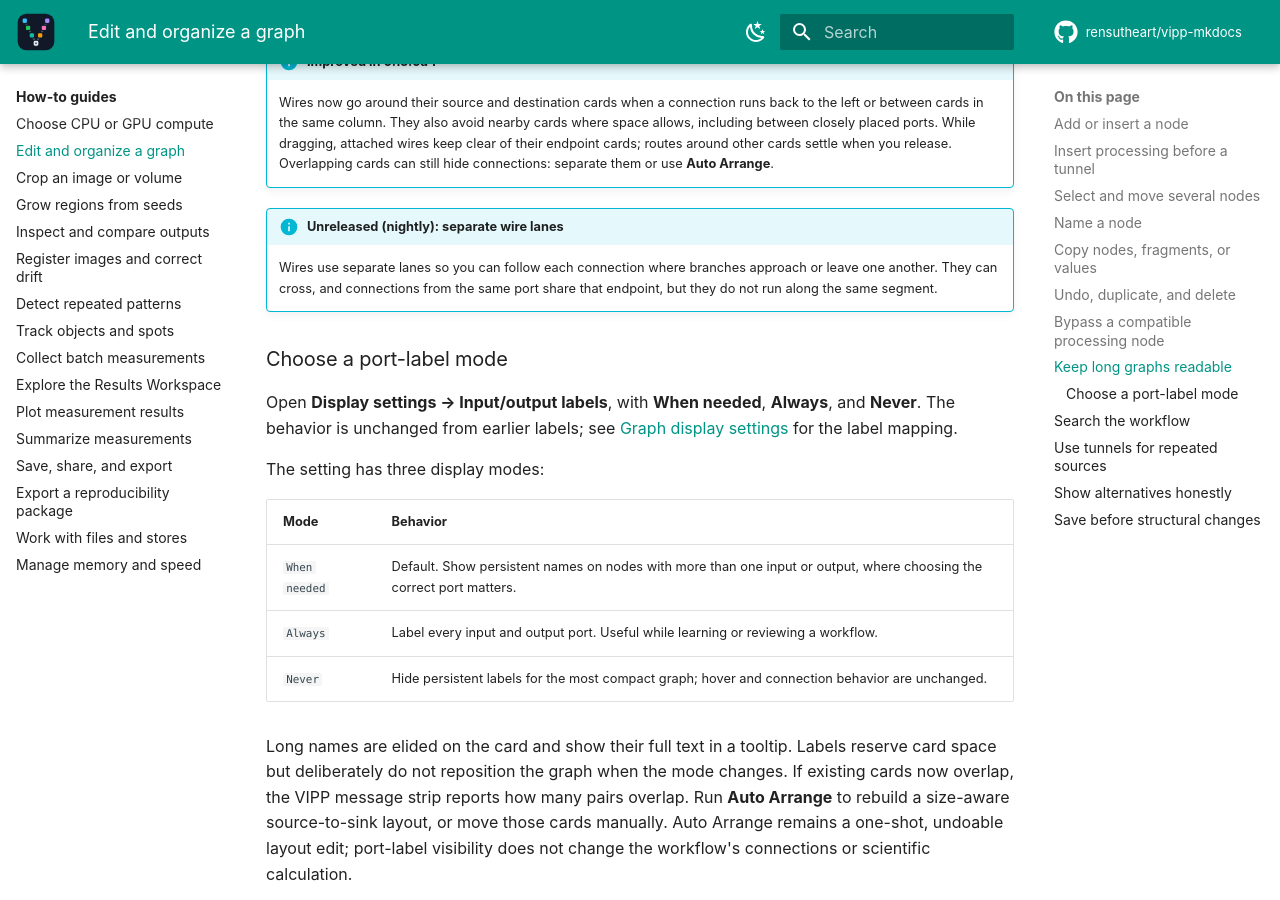
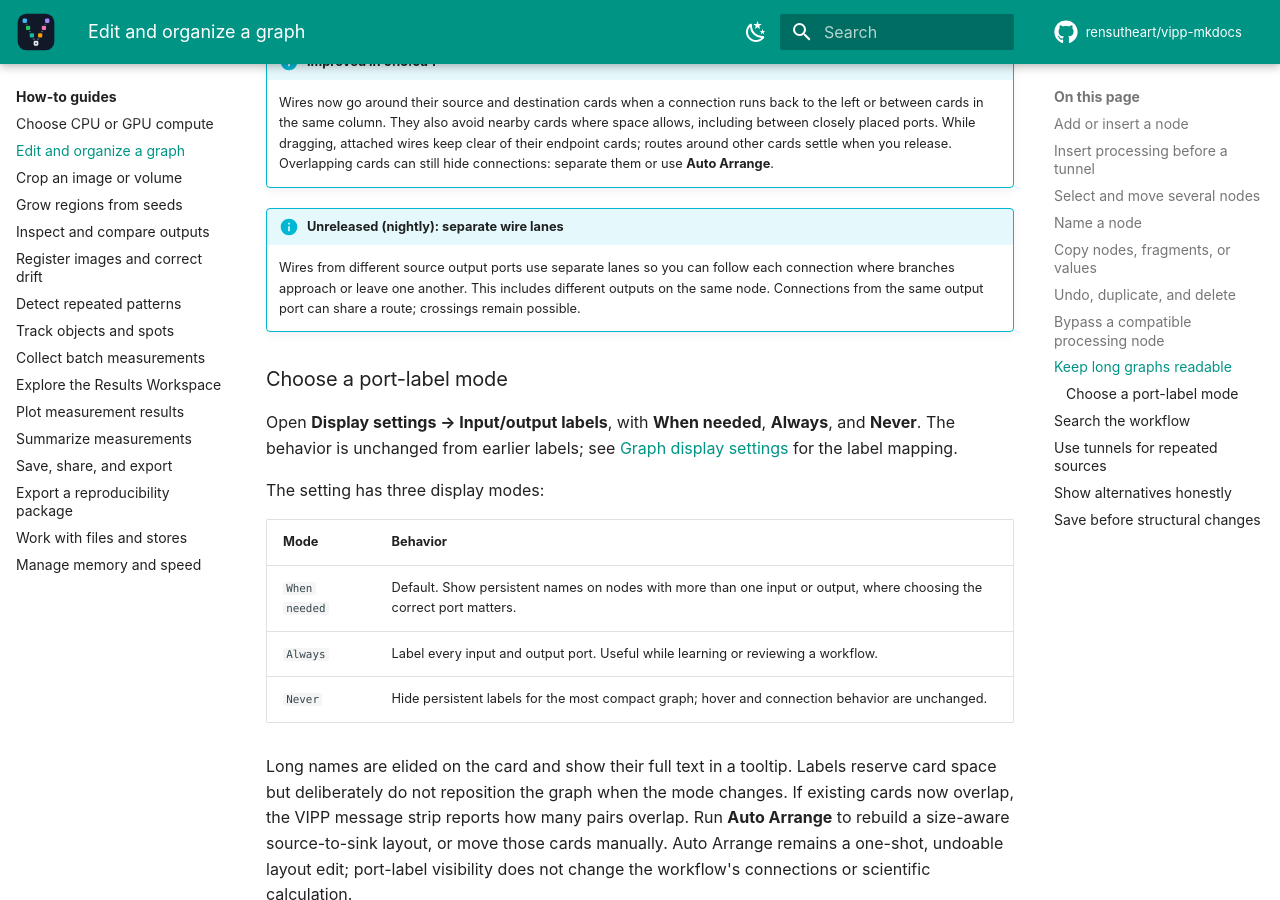
Before and after one commit to rensutheart/vipp-mkdocs, an MkDocs documentation site: the page built from docs/how-to/edit-graph.md, in a window 1280 px wide and 900 px high, scrolled down 3732 px. Built offline with MkDocs 1.6.1 and Material for MkDocs 9.7.7, drawn with Linux system fonts in a browser that asks for light colours; plug-ins that fetch from the network failed and are left out; comment, search, counter and statistics services are not loaded; the version menu is left out.

Commit message:
docs: allow shared wire routes from the same output port

```diff
--- a/docs/how-to/edit-graph.md
+++ b/docs/how-to/edit-graph.md
@@ -163,9 +163,10 @@ step was omitted and recalculate decisive outputs before accepting the branch.
 
 !!! info "Unreleased (nightly): separate wire lanes"
 
-    Wires use separate lanes so you can follow each connection where branches
-    approach or leave one another. They can cross, and connections from the
-    same port share that endpoint, but they do not run along the same segment.
+    Wires from different source output ports use separate lanes so you can
+    follow each connection where branches approach or leave one another. This
+    includes different outputs on the same node. Connections from the same
+    output port can share a route; crossings remain possible.
 
 ### Choose a port-label mode
 
```
Also changed, not shown: docs/reference/interface.md (+3 -2 lines).
